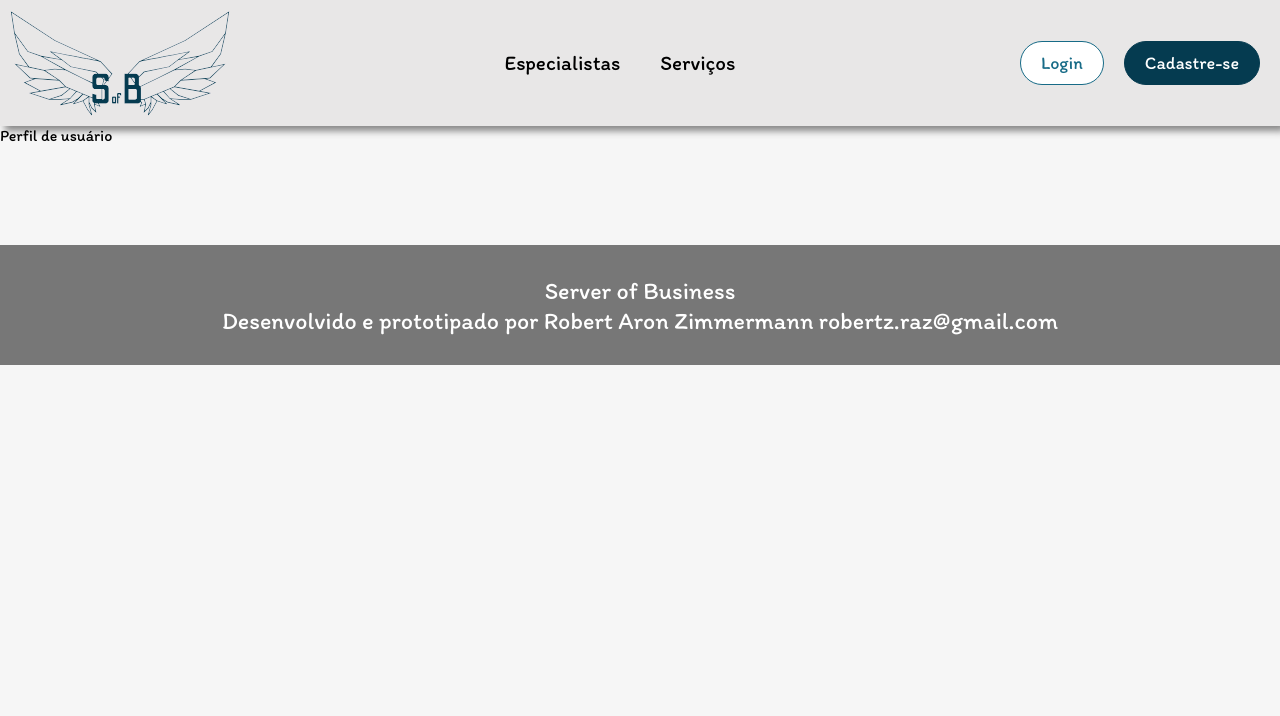
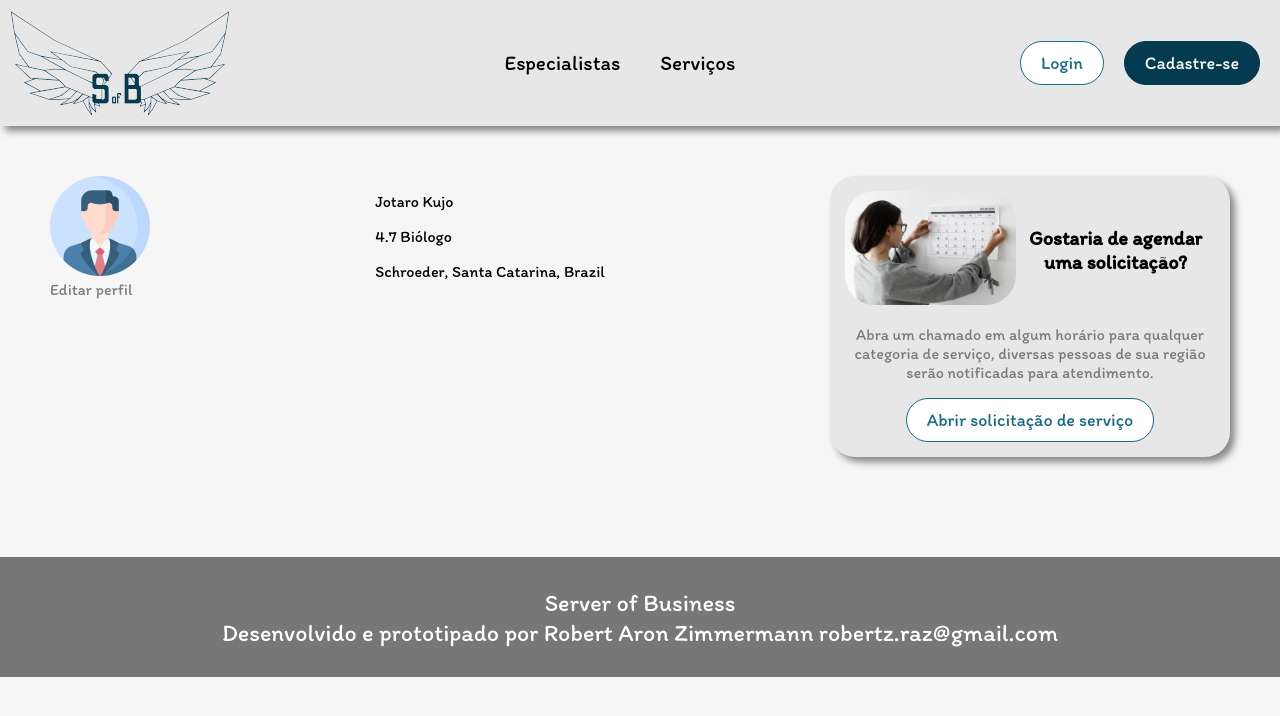
Before and after one commit to RA4Z/server-of-business, a React (Create React App) app: page /perfil in a window 1280 px wide. Shown: the top 716 px of the page. Built offline with nearby package versions, Linux system fonts and the light colour scheme.

Commit message:
Começando estilização da página de perfil de usuário

```diff
--- a/src/pages/Perfil/Perfil.module.scss
+++ b/src/pages/Perfil/Perfil.module.scss
@@ -1,2 +1,26 @@
 @import "styles/variaveis";
 @import "styles/breakpoints";
+
+.container {
+    display: flex;
+    justify-content: space-between;
+    margin: 50px;
+}
+
+.user {
+
+    &__editar {
+        text-decoration: none;
+        border: none;
+        background: none;
+        padding: 0;
+        color: $texto-secundario;
+        margin: 0;
+        cursor: pointer;
+
+
+        &:hover {
+
+        }
+    }
+}
--- a/src/pages/Perfil/index.tsx
+++ b/src/pages/Perfil/index.tsx
@@ -1,7 +1,28 @@
+import UserImg from 'images/user.png'
+import Calendario from 'images/calendario.jpg'
+
+import Card from 'components/Card'
+
+import styles from './Perfil.module.scss'
+
 export default function Perfil() {
     return (
-        <div>
-            Perfil de usuário
+        <div className={styles.container}>
+            <div className={styles.user}>
+                <img src={UserImg} alt='Imagem do perfil de usuário' />
+                <p className={styles.user__editar}>Editar perfil</p>
+            </div>
+            <div>
+                <p>Jotaro Kujo</p>
+                <p>4.7 Biólogo</p>
+                <p>Schroeder, Santa Catarina, Brazil</p>
+            </div>
+            <Card
+                buttonText='Abrir solicitação de serviço'
+                titulo='Gostaria de agendar uma solicitação?'
+                descricao='Abra um chamado em algum horário para qualquer categoria de serviço, diversas pessoas de sua região serão notificadas para atendimento.'
+                imagem={Calendario}
+            />
         </div>
     )
 }
```
Also changed, not shown: src/images/calendario.jpg (added).
